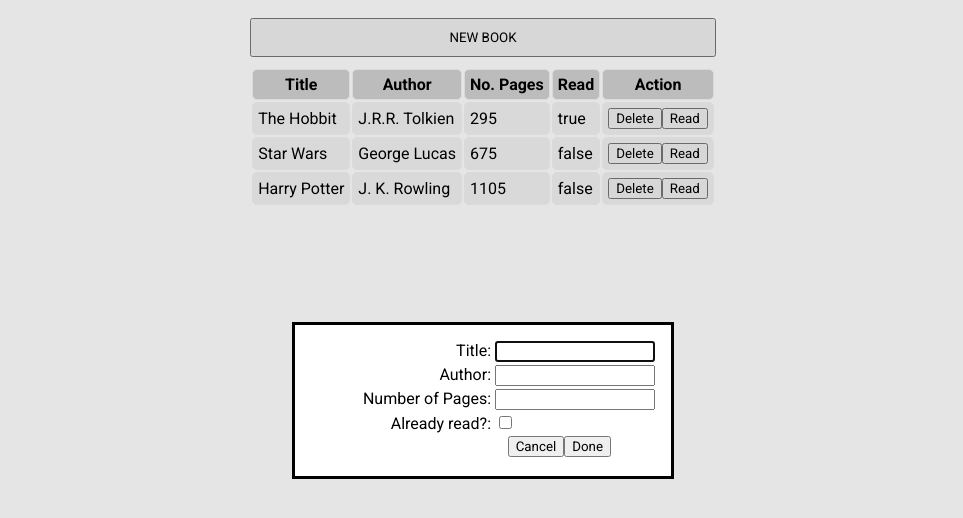
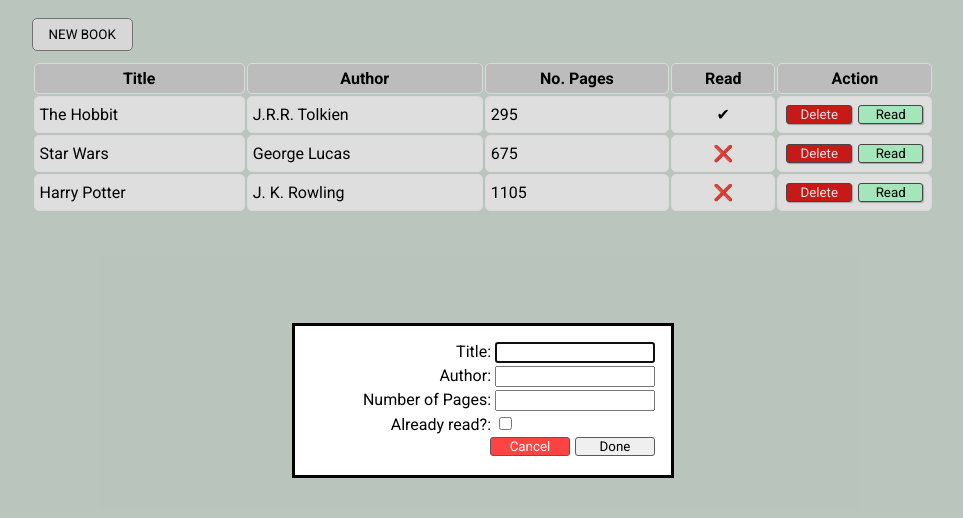
Before and after one commit to nsaquino/library, a plain HTML site: page index.html in a window 1280 px wide. Both pictures are taken after a click on the button "NEW BOOK". Shown: the whole page, without its empty margins (157-1120 px from the left). Drawn offline with Linux system fonts and the light colour scheme.

Commit message:
Add some style

```diff
--- a/script.js
+++ b/script.js
@@ -50,14 +50,14 @@ function displayBooks() {
         //Action buttons
         const btnDel = document.createElement('button');
         btnDel.setAttribute('type', 'button');
-        btnDel.setAttribute('class', 'btnDel');
+        btnDel.classList.add('btnDel');
         //btnDel.setAttribute('data-index', index);
         btnDel.addEventListener('click', () => deleteBookFromLibrary(index));
         btnDel.innerText = 'Delete';
 
         const btnRead = document.createElement('button');
         btnRead.setAttribute('type', 'button');
-        btnRead.setAttribute('class', 'btnRead');
+        btnRead.classList.add('btnRead');
         btnRead.addEventListener('click', () => toggleReadInLibrary(index));
         btnRead.innerText = 'Read';
 
@@ -65,7 +65,10 @@ function displayBooks() {
         cellTitle.innerText = book.title;
         cellAuthor.innerText = book.author;
         cellNumPages.innerText = book.numPages;
-        cellRead.innerText = book.read;
+        cellRead.innerText = (book.read)?'✔':'❌';
+        cellRead.classList.add('readCell');
+
+        cellAction.classList.add('actionCell');
         cellAction.appendChild(btnDel);
         cellAction.appendChild(btnRead);
 
--- a/style.css
+++ b/style.css
@@ -7,29 +7,68 @@
 
 body {
     display: grid;
-    justify-items: center;
+    grid-template-columns: 1fr 5fr 1fr;
+    background-color:rgb(206, 219, 210);
 }
 
-label {
+.container {
+    grid-column: 2 / 3;
+}
+
+dialog label {
     display: inline-block;
     width: 180px;
     text-align: right;
 }
 
-form div {
+dialog form div {
     margin-bottom: 3px;
 }
 
-.btnContainer {
+dialog input[type=checkbox] {
+    cursor: pointer;
+}
+
+dialog .btnContainer {
     display: flex;
     justify-content: right;
-    width: 300px;
+    gap: 5px;
+}
+
+dialog button {
+    border: 1px solid rgb(90, 90, 90);
+    border-radius: 3px;
+    width: 80px;
+}
+
+dialog button:hover {
+    background-color: rgb(231, 231, 231);
+    cursor: pointer;
+}
+
+dialog #cancelBtn {
+    background-color: rgb(255, 66, 66);
+    color: white;
+}
+
+dialog #cancelBtn:hover {
+    background-color: rgb(224, 55, 55);
 }
 
 #newBtn {
+    padding: 8px 1rem;
+    margin: 10px 0;
+    border-radius: 5px;
+    border: 1px solid grey;
+}
+
+#newBtn:hover {
+    background-color: rgb(231, 231, 231);
+    cursor: pointer;
+}
+
+table {
     width: 100%;
-    padding: 10px 0;
-    margin: 10px 0;
 }
 
 th {
@@ -37,7 +76,7 @@ th {
 }
 
 td {
-    background-color: rgb(241, 241, 241);
+    background-color: rgb(247, 247, 247);
 }
 
 td, th {
@@ -45,3 +84,68 @@ td, th {
     border-radius: 5px;
     padding: 5px;
 }
+
+td.readCell {
+    text-align: center;
+}
+
+.actionCell {
+    display: grid;
+    grid-template-columns: repeat(auto-fit, minmax(60px, 1fr));
+}
+
+.actionCell button {
+    margin: 3px;
+    border: 1px solid rgb(78, 78, 78);
+    border-radius: 3px;
+    box-shadow: 1px 1px 1px rgb(182, 182, 182);
+}
+
+.actionCell .btnDel {
+    background-color: rgb(223, 28, 28);
+    color: white;
+}
+
+.actionCell .btnDel:hover {
+    cursor: pointer;
+    background-color: rgb(226, 58, 58);
+}
+
+.actionCell .btnDel:active {
+    background-color: rgb(126, 19, 19);
+}
+
+.actionCell .btnRead {
+    background-color: rgb(184, 255, 208);
+}
+
+.actionCell .btnRead:hover {
+    cursor: pointer;
+    background-color: rgb(222, 255, 233);
+}
+
+.actionCell .btnRead:active {
+    background-color: rgb(207, 233, 215);
+}
+
+@media screen and (max-width: 450px) {
+    dialog label {
+        display: block;
+        text-align: left;
+        width: 100%;
+    }
+
+    dialog form input[type=text],
+    dialog form input[type=number] {
+        width: 100%;
+    }
+
+    dialog .btnContainer {
+        justify-content: space-around;
+        flex-wrap: wrap;
+    }
+
+    dialog button {
+        flex: 1 0 61px;
+    }
+}
```
